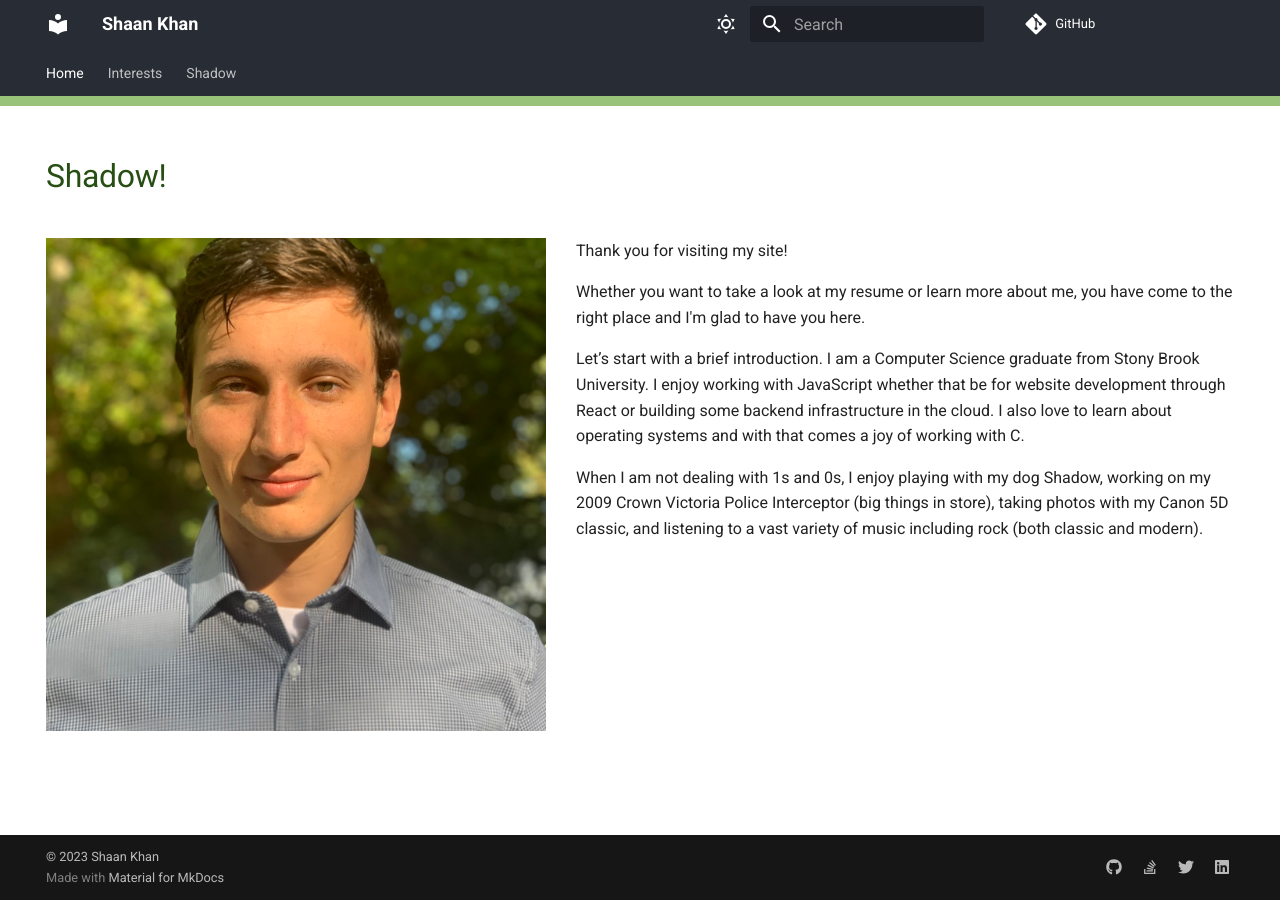
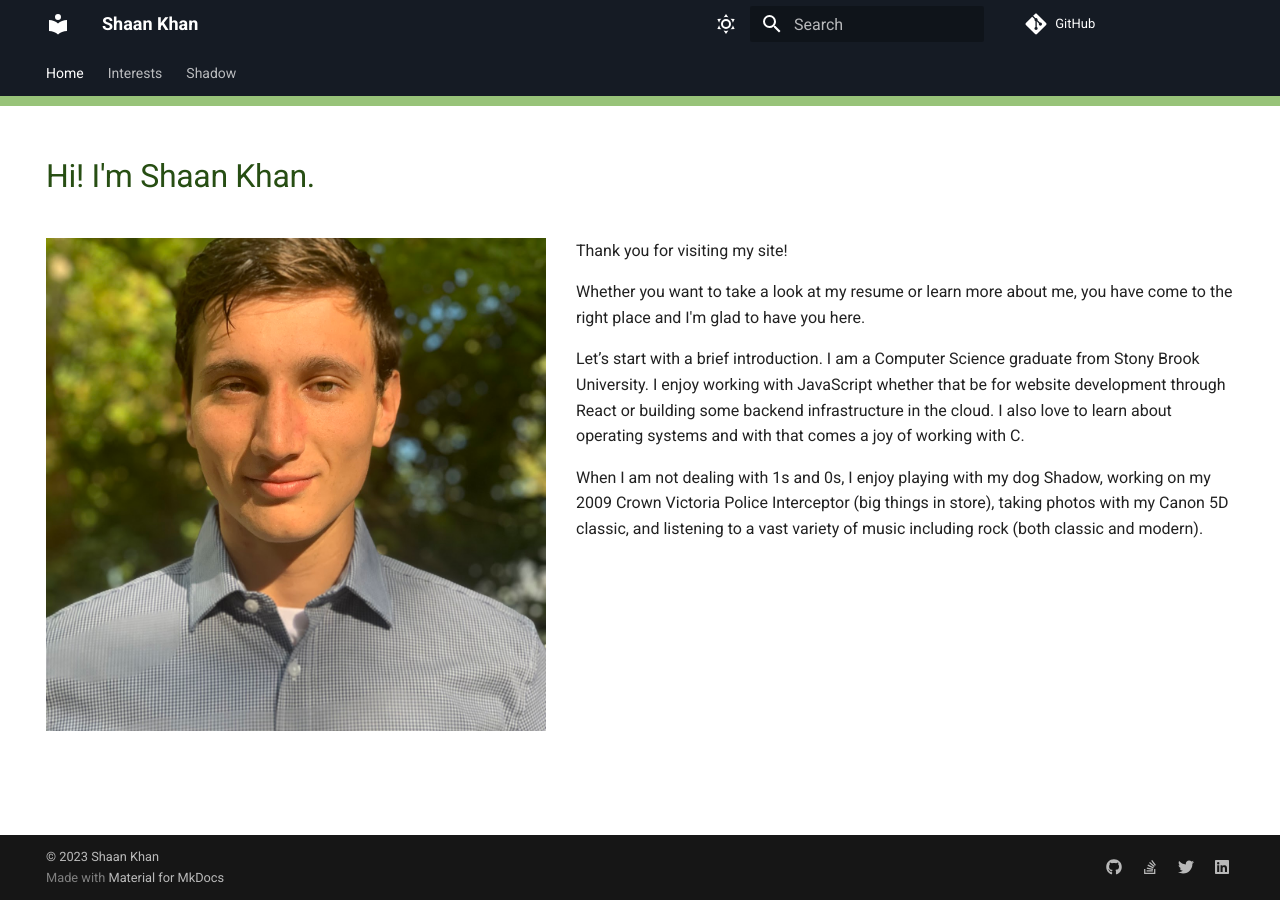
Before and after one commit to ContactShaanKhan/ShaanKhan.me, an MkDocs documentation site: the page built from docs/index.md, in a window 1280 px wide. Built offline with MkDocs 1.6.1 and Material for MkDocs 9.7.7, drawn with Linux system fonts in a browser that asks for light colours; comment, search, counter and statistics services are not loaded.

Commit message:
Small fixes and style adjustments

```diff
--- a/docs/index.md
+++ b/docs/index.md
@@ -5,7 +5,7 @@ hide:
 ---
 
 <div markdown="span">
-<h1 id="header">Shadow!</h1>
+<h1 id="header">Hi! I'm Shaan Khan.</h1>
 </div>
 
 <div markdown>
--- a/docs/stylesheets/extra.css
+++ b/docs/stylesheets/extra.css
@@ -1,16 +1,19 @@
 /* Dark mode */
 [data-md-color-scheme="slate"] {
+    --md-primary-fg-color: #151b24;
     --md-default-bg-color: #282c34;
     --md-default-tab-color: #98c379;
     --md-default-header-color: #ffffff;
+    --md-default-tab-underline-color: #e63946;
 }
 
 /* Light mode */
 [data-md-color-scheme="default"]{
-    --md-primary-fg-color: #282c34;
+    --md-primary-fg-color: #151b24;
     --md-default-bg-color: #ffffff;
     --md-default-tab-color: #98c379;
     --md-default-header-color: #274e13;
+    --md-default-tab-underline-color: #e63946;
 }
 
 #header {
@@ -31,9 +34,9 @@
 }
 
 .md-tabs__link--active {
-    border-bottom-color: #e63946;
+    border-bottom-color: var(--md-default-tab-underline-color);
     border-bottom-style: solid;
-    border-bottom-width: 5px;
+    border-bottom-width: 4px;
 }
 
 .row {
--- a/mkdocs.yml
+++ b/mkdocs.yml
@@ -20,8 +20,6 @@ theme:
       toggle:
         icon: material/weather-night
         name: Switch to light mode
-      primary: white
-      accent: amber
 
     # Palette toggle for light mode
     - media: "(prefers-color-scheme: light)"
@@ -29,8 +27,6 @@ theme:
       toggle:
         icon: material/weather-sunny
         name: Switch to dark mode
-      primary: #282c34
-      accent: amber
 
 repo_url: https://github.com/ContactShaanKhan/ShaanKhan.me
 
```
